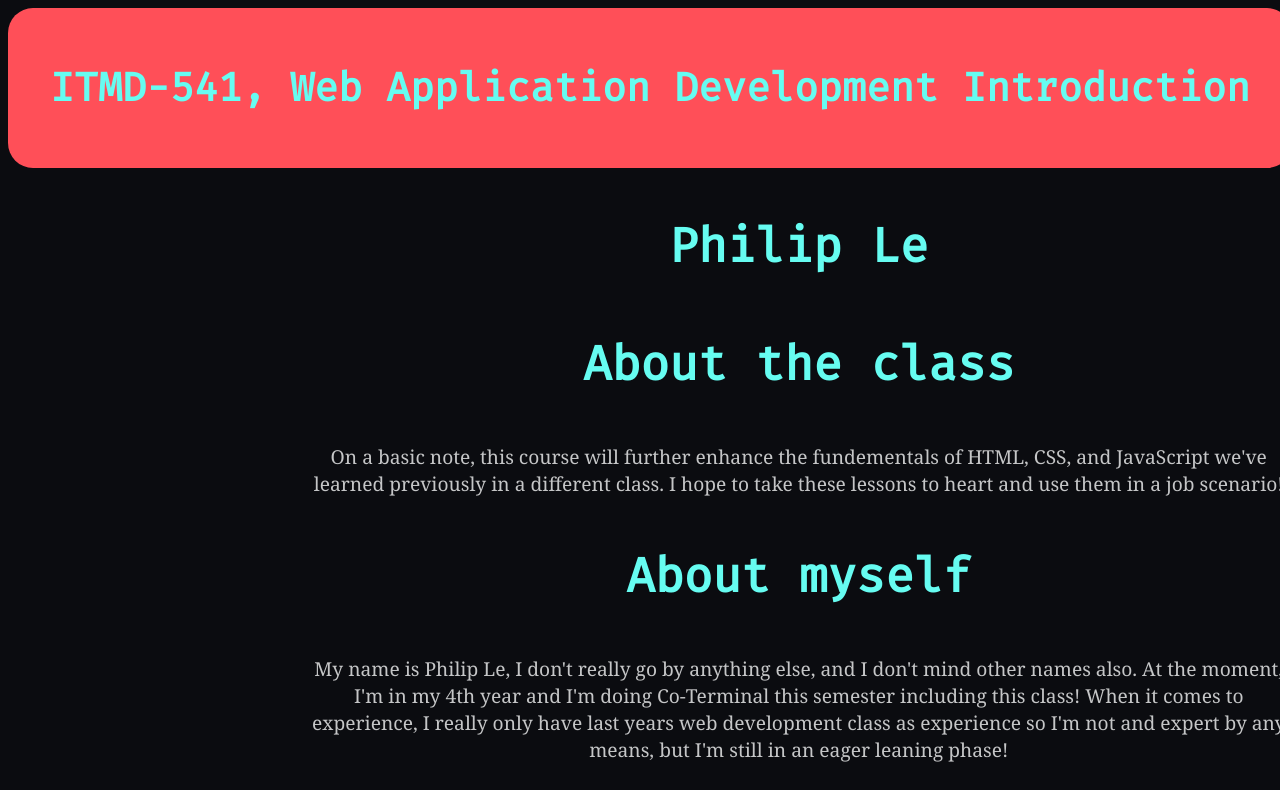
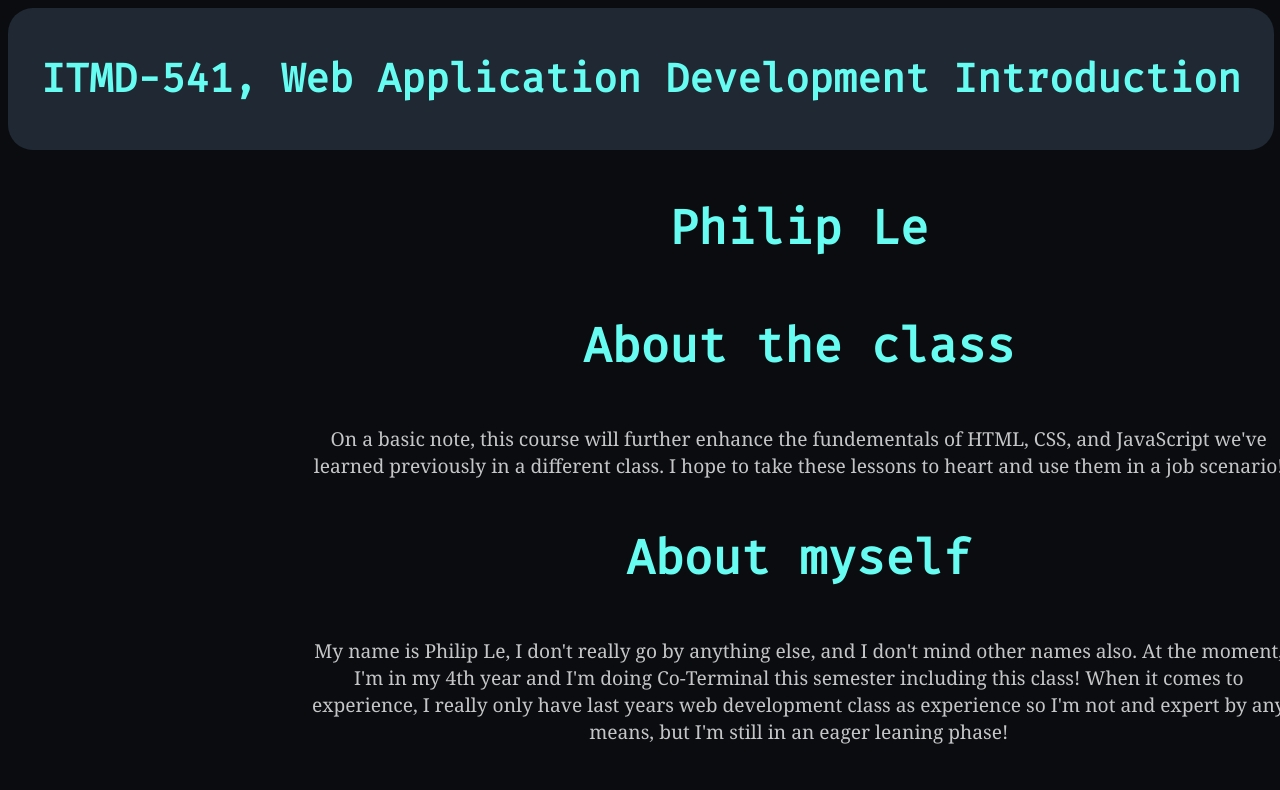
Before and after one commit to ITMD-541-02/Lab-1, a plain HTML site: page index.html in a window 1280 px wide. Shown: the top 790 px of the page. Drawn offline with Linux system fonts and the light colour scheme.

Commit message:
Fixing up css

```diff
--- a/css/style.css
+++ b/css/style.css
@@ -7,10 +7,10 @@ body{
 }
 
 #main-navbar{
-    background-color: #FF4F58FF;
-    overflow:hidden;
+    background-color: #1f2833;
+    overflow: hidden;
     border-radius: 25px;
-    padding: 10px;
+    padding: 1px;
     width: 100%;
 }
 
```
